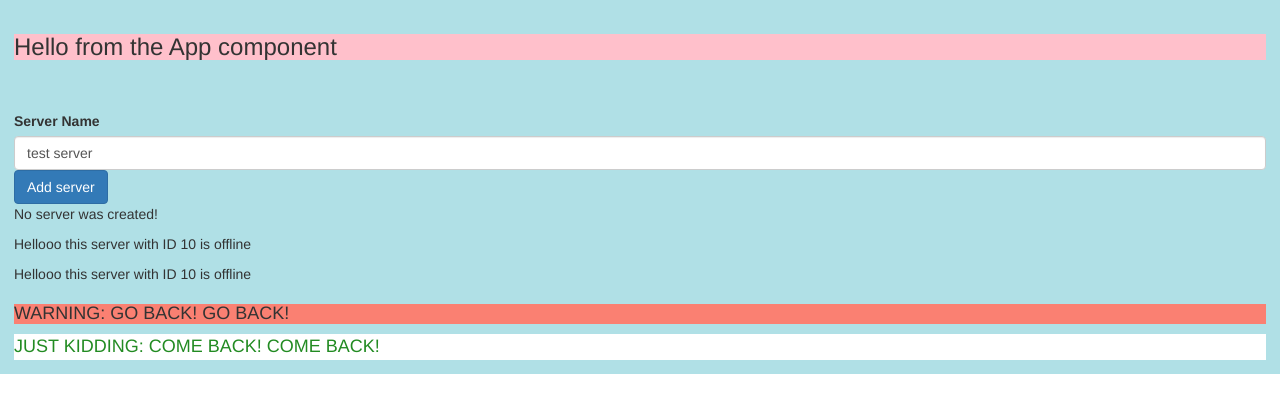
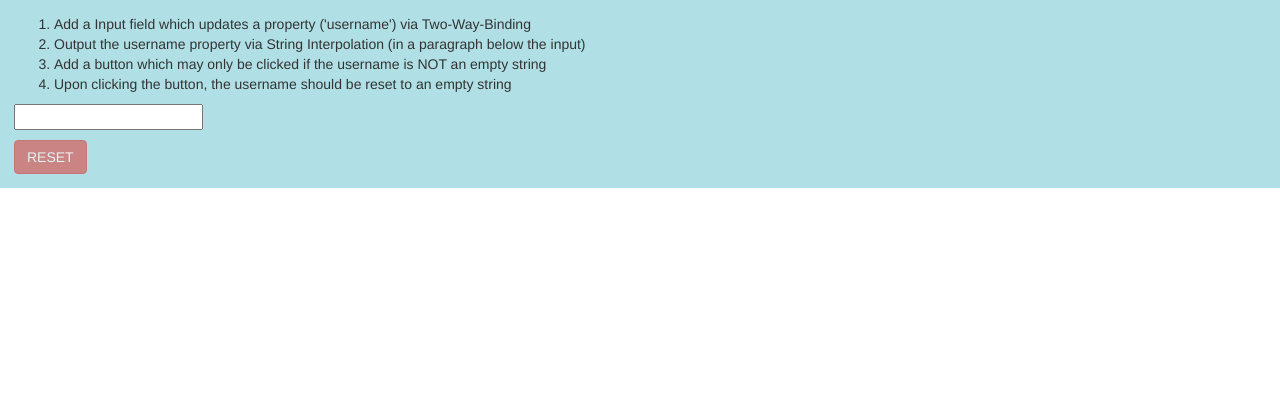
Before and after one commit to rghatore/angular-udemy-max, an Angular app: page / in a window 1280 px wide. Shown: the top 412 px of the page. Built offline with nearby package versions, Linux system fonts and the light colour scheme.

Commit message:
solution to assignment 2

```diff
--- a/src/app/app.component.html
+++ b/src/app/app.component.html
@@ -1,11 +1,7 @@
-<!--  used in section 1
-<input type="text" [(ngModel)]="message">
-<p>{{ message }}</p>
--->
-<h3>Hello from the App component</h3>
-<hr>
-<app-servers>
-  <!-- <warning></warning> THIS DOESN'T WORK -->
-</app-servers>
-<warning></warning>
-<section class="success-msg"></section>
+<ol>
+  <li>Add a Input field which updates a property ('username') via Two-Way-Binding</li>
+  <li>Output the username property via String Interpolation (in a paragraph below the input)</li>
+  <li>Add a button which may only be clicked if the username is NOT an empty string</li>
+  <li>Upon clicking the button, the username should be reset to an empty string</li>
+</ol>
+<app-username></app-username>
--- a/src/app/app.module.ts
+++ b/src/app/app.module.ts
@@ -7,6 +7,7 @@ import { ServerComponent } from './server/server.component';
 import { ServersComponent } from './servers/servers.component';
 import { SuccessComponent } from './success/success.component';
 import { WarningComponent } from './warning/warning.component';
+import { UsernameComponent } from './username/username.component';
 
 @NgModule({
   declarations: [
@@ -14,7 +15,8 @@ import { WarningComponent } from './warning/warning.component';
     ServerComponent,
     ServersComponent, // adding custom component // section 2
     WarningComponent,
-    SuccessComponent
+    SuccessComponent,
+    UsernameComponent
   ],
   imports: [
     BrowserModule,  // extra modules to use within the app
--- /dev/null
+++ b/src/app/username/username.component.html
@@ -0,0 +1,5 @@
+<input type="text" [(ngModel)]="username">
+<p>{{ username }}</p>
+<button class="btn btn-danger" [disabled]="!username" (click)="onReset()">
+  RESET
+</button>
--- /dev/null
+++ b/src/app/username/username.component.ts
@@ -0,0 +1,20 @@
+import { Component, OnInit } from '@angular/core';
+
+@Component({
+  selector: 'app-username',
+  templateUrl: './username.component.html',
+  styleUrls: ['./username.component.css']
+})
+export class UsernameComponent implements OnInit {
+  username: string = '';
+  // usernameIsEmpty: boolean = true;
+
+  constructor() { }
+
+  ngOnInit(): void {
+  }
+
+  onReset() {
+    this.username = '';
+  }
+}
```
Also changed, not shown: src/app/username/username.component.css (added), 1 other file (tests, documents, lock files or other folders).
